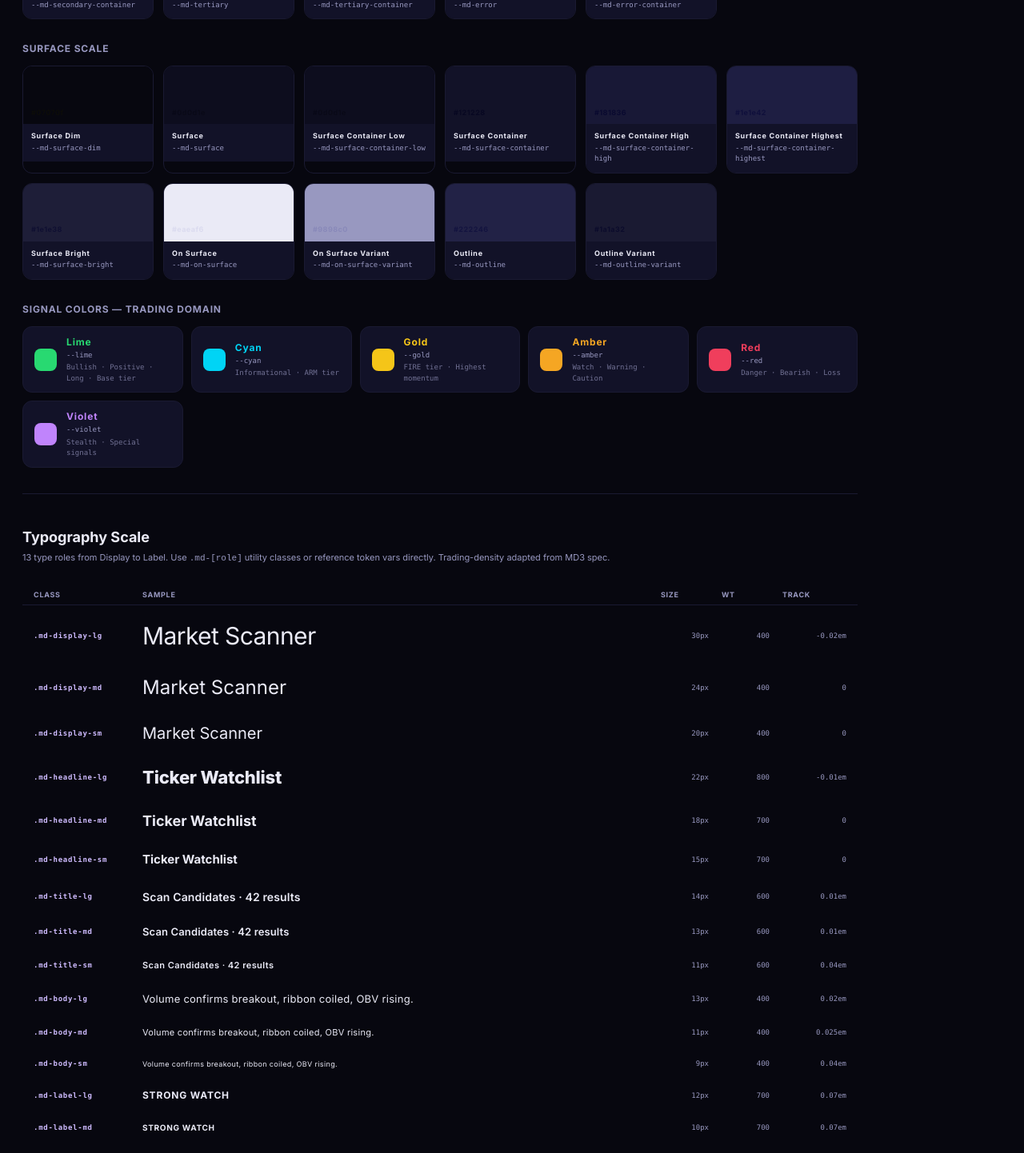
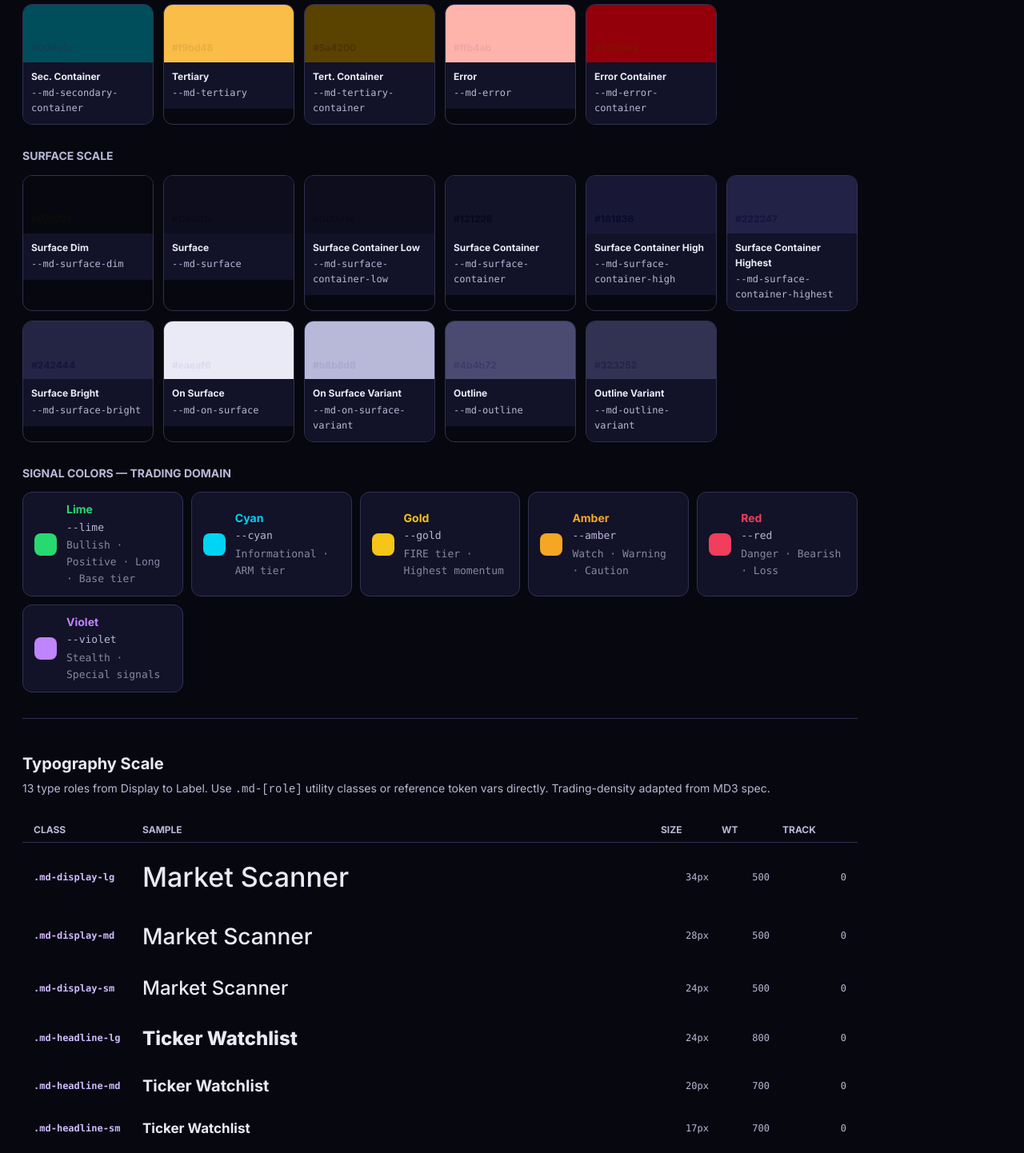
Before and after one commit to kharebakavtaradze-source/Tradeview, a Next.js app in the folder pump-scout/frontend/: page /design-system in a window 1280 px wide. Shown: the part 639-2081 px from the top of the page at 80% size. Built offline with nearby package versions, Linux system fonts and the light colour scheme.

Commit message:
UI UPDT 23 APR

```diff
--- a/pump-scout/frontend/pages/design-system.js
+++ b/pump-scout/frontend/pages/design-system.js
@@ -29,12 +29,12 @@ const MD3_SURFACES = [
   { name: 'Surface Container Low',    hex: '#0d0d1e', var: '--md-surface-container-low' },
   { name: 'Surface Container',        hex: '#121228', var: '--md-surface-container' },
   { name: 'Surface Container High',   hex: '#181836', var: '--md-surface-container-high' },
-  { name: 'Surface Container Highest',hex: '#1e1e42', var: '--md-surface-container-highest' },
-  { name: 'Surface Bright',           hex: '#1e1e38', var: '--md-surface-bright' },
+  { name: 'Surface Container Highest',hex: '#222247', var: '--md-surface-container-highest' },
+  { name: 'Surface Bright',           hex: '#242444', var: '--md-surface-bright' },
   { name: 'On Surface',               hex: '#eaeaf6', var: '--md-on-surface' },
-  { name: 'On Surface Variant',       hex: '#9898c0', var: '--md-on-surface-variant' },
-  { name: 'Outline',                  hex: '#222246', var: '--md-outline' },
-  { name: 'Outline Variant',          hex: '#1a1a32', var: '--md-outline-variant' },
+  { name: 'On Surface Variant',       hex: '#b8b8d8', var: '--md-on-surface-variant' },
+  { name: 'Outline',                  hex: '#4b4b72', var: '--md-outline' },
+  { name: 'Outline Variant',          hex: '#323252', var: '--md-outline-variant' },
 ];
 
 const SIGNAL_COLORS = [
@@ -47,21 +47,21 @@ const SIGNAL_COLORS = [
 ];
 
 const TYPE_SCALE = [
-  { role: 'display-lg',  label: 'Display Large',   size: '30px', weight: '400', tracking: '-0.02em', sample: 'Market Scanner' },
-  { role: 'display-md',  label: 'Display Medium',  size: '24px', weight: '400', tracking: '0',       sample: 'Market Scanner' },
-  { role: 'display-sm',  label: 'Display Small',   size: '20px', weight: '400', tracking: '0',       sample: 'Market Scanner' },
-  { role: 'headline-lg', label: 'Headline Large',  size: '22px', weight: '800', tracking: '-0.01em', sample: 'Ticker Watchlist' },
-  { role: 'headline-md', label: 'Headline Medium', size: '18px', weight: '700', tracking: '0',       sample: 'Ticker Watchlist' },
-  { role: 'headline-sm', label: 'Headline Small',  size: '15px', weight: '700', tracking: '0',       sample: 'Ticker Watchlist' },
-  { role: 'title-lg',    label: 'Title Large',     size: '14px', weight: '600', tracking: '0.01em',  sample: 'Scan Candidates · 42 results' },
-  { role: 'title-md',    label: 'Title Medium',    size: '13px', weight: '600', tracking: '0.01em',  sample: 'Scan Candidates · 42 results' },
-  { role: 'title-sm',    label: 'Title Small',     size: '11px', weight: '600', tracking: '0.04em',  sample: 'Scan Candidates · 42 results' },
-  { role: 'body-lg',     label: 'Body Large',      size: '13px', weight: '400', tracking: '0.02em',  sample: 'Volume confirms breakout, ribbon coiled, OBV rising.' },
-  { role: 'body-md',     label: 'Body Medium',     size: '11px', weight: '400', tracking: '0.025em', sample: 'Volume confirms breakout, ribbon coiled, OBV rising.' },
-  { role: 'body-sm',     label: 'Body Small',      size: '9px',  weight: '400', tracking: '0.04em',  sample: 'Volume confirms breakout, ribbon coiled, OBV rising.' },
-  { role: 'label-lg',    label: 'Label Large',     size: '12px', weight: '700', tracking: '0.07em',  sample: 'STRONG WATCH' },
-  { role: 'label-md',    label: 'Label Medium',    size: '10px', weight: '700', tracking: '0.07em',  sample: 'STRONG WATCH' },
-  { role: 'label-sm',    label: 'Label Small',     size: '9px',  weight: '700', tracking: '0.08em',  sample: 'STRONG WATCH' },
+  { role: 'display-lg',  label: 'Display Large',   size: '34px', weight: '500', tracking: '0',       sample: 'Market Scanner' },
+  { role: 'display-md',  label: 'Display Medium',  size: '28px', weight: '500', tracking: '0',       sample: 'Market Scanner' },
+  { role: 'display-sm',  label: 'Display Small',   size: '24px', weight: '500', tracking: '0',       sample: 'Market Scanner' },
+  { role: 'headline-lg', label: 'Headline Large',  size: '24px', weight: '800', tracking: '0',       sample: 'Ticker Watchlist' },
+  { role: 'headline-md', label: 'Headline Medium', size: '20px', weight: '700', tracking: '0',       sample: 'Ticker Watchlist' },
+  { role: 'headline-sm', label: 'Headline Small',  size: '17px', weight: '700', tracking: '0',       sample: 'Ticker Watchlist' },
+  { role: 'title-lg',    label: 'Title Large',     size: '16px', weight: '700', tracking: '0',       sample: 'Scan Candidates · 42 results' },
+  { role: 'title-md',    label: 'Title Medium',    size: '15px', weight: '600', tracking: '0',       sample: 'Scan Candidates · 42 results' },
+  { role: 'title-sm',    label: 'Title Small',     size: '14px', weight: '600', tracking: '0',       sample: 'Scan Candidates · 42 results' },
+  { role: 'body-lg',     label: 'Body Large',      size: '16px', weight: '400', tracking: '0',       sample: 'Volume confirms breakout, ribbon coiled, OBV rising.' },
+  { role: 'body-md',     label: 'Body Medium',     size: '14px', weight: '400', tracking: '0',       sample: 'Volume confirms breakout, ribbon coiled, OBV rising.' },
+  { role: 'body-sm',     label: 'Body Small',      size: '13px', weight: '400', tracking: '0',       sample: 'Volume confirms breakout, ribbon coiled, OBV rising.' },
+  { role: 'label-lg',    label: 'Label Large',     size: '14px', weight: '700', tracking: '0',       sample: 'STRONG WATCH' },
+  { role: 'label-md',    label: 'Label Medium',    size: '13px', weight: '700', tracking: '0',       sample: 'STRONG WATCH' },
+  { role: 'label-sm',    label: 'Label Small',     size: '12px', weight: '700', tracking: '0',       sample: 'STRONG WATCH' },
 ];
 
 const SHAPES = [
@@ -190,7 +190,7 @@ function TypeRow({ role, label, size, weight, tracking, sample }) {
       </span>
       <span className={styles.typeMeta}>{size}</span>
       <span className={styles.typeMeta}>{weight}</span>
-      <span className={styles.typeMeta} style={{ fontFamily: 'var(--font-mono)', fontSize: 9 }}>{tracking}</span>
+      <span className={styles.typeMeta} style={{ fontFamily: 'var(--font-mono)', fontSize: 'var(--md-label-sm-size)' }}>{tracking}</span>
     </div>
   );
 }
--- a/pump-scout/frontend/styles/DesignSystem.module.css
+++ b/pump-scout/frontend/styles/DesignSystem.module.css
@@ -144,9 +144,9 @@
 }
 
 .swatchBlockLabel {
-  font-size: 9px;
+  font-size: var(--md-label-sm-size);
   font-weight: 700;
-  letter-spacing: 0.05em;
+  letter-spacing: var(--md-label-sm-tracking);
   mix-blend-mode: difference;
   filter: invert(1);
   opacity: 0.7;
@@ -166,7 +166,7 @@
 }
 
 .swatchHex {
-  font-size: 9px;
+  font-size: var(--md-label-sm-size);
   color: var(--md-on-surface-variant, var(--text-muted));
   font-family: var(--font-mono);
 }
@@ -216,7 +216,7 @@
 }
 
 .signalVar {
-  font-size: 9px;
+  font-size: var(--md-body-sm-size);
   font-family: var(--font-mono);
   color: var(--md-on-surface-variant, var(--text-muted));
   margin-top: 1px;
@@ -275,7 +275,7 @@
 }
 
 .typeMeta {
-  font-size: 9px;
+  font-size: var(--md-label-sm-size);
   color: var(--md-on-surface-variant, var(--text-muted));
   font-family: var(--font-mono);
   text-align: right;
@@ -365,7 +365,7 @@
 }
 
 .elevTint {
-  font-size: 9px;
+  font-size: var(--md-label-sm-size);
   font-family: var(--font-mono);
   color: var(--md-primary, var(--accent));
   margin-top: 8px;
@@ -405,7 +405,7 @@
 }
 
 .motionToken {
-  font-size: 9px;
+  font-size: var(--md-label-sm-size);
   font-family: var(--font-mono);
   color: var(--md-primary, var(--accent));
   margin-bottom: 14px;
@@ -744,9 +744,9 @@
 }
 
 .tierVars {
-  font-size: 9px;
+  font-size: var(--md-body-sm-size);
   font-family: var(--font-mono);
-  opacity: 0.65;
+  opacity: 0.8;
   line-height: 1.7;
 }
 
--- a/pump-scout/frontend/styles/globals.css
+++ b/pump-scout/frontend/styles/globals.css
@@ -39,20 +39,20 @@
   /* Surface scale — 5-tier MD3 system */
   --md-surface-dim:                #07070f;   /* darkest — page bg */
   --md-surface:                    #0d0d1e;   /* cards, panels */
-  --md-surface-bright:             #1e1e38;   /* elevated / focus */
+  --md-surface-bright:             #242444;   /* elevated / focus */
   --md-surface-container-lowest:   #04040a;
   --md-surface-container-low:      #0d0d1e;
   --md-surface-container:          #121228;   /* standard container */
   --md-surface-container-high:     #181836;
-  --md-surface-container-highest:  #1e1e42;
+  --md-surface-container-highest:  #222247;
 
   /* On-surface */
   --md-on-surface:         #eaeaf6;
-  --md-on-surface-variant: #9898c0;
+  --md-on-surface-variant: #b8b8d8;
 
   /* Outline */
-  --md-outline:         #222246;
-  --md-outline-variant: #1a1a32;
+  --md-outline:         #4b4b72;
+  --md-outline-variant: #323252;
 
   /* Inverse */
   --md-inverse-surface:    #eaeaf6;
@@ -91,29 +91,29 @@
   ══════════════════════════════════════════════════════════ */
 
   /* Display */
-  --md-display-lg-size:    30px;  --md-display-lg-weight:  400; --md-display-lg-tracking: -0.02em; --md-display-lg-height: 1.15;
-  --md-display-md-size:    24px;  --md-display-md-weight:  400; --md-display-md-tracking: 0em;     --md-display-md-height: 1.2;
-  --md-display-sm-size:    20px;  --md-display-sm-weight:  400; --md-display-sm-tracking: 0em;     --md-display-sm-height: 1.25;
+  --md-display-lg-size:    34px;  --md-display-lg-weight:  500; --md-display-lg-tracking: 0;       --md-display-lg-height: 1.18;
+  --md-display-md-size:    28px;  --md-display-md-weight:  500; --md-display-md-tracking: 0;       --md-display-md-height: 1.2;
+  --md-display-sm-size:    24px;  --md-display-sm-weight:  500; --md-display-sm-tracking: 0;       --md-display-sm-height: 1.25;
 
   /* Headline */
-  --md-headline-lg-size:   22px;  --md-headline-lg-weight: 800; --md-headline-lg-tracking: -0.01em; --md-headline-lg-height: 1.25;
-  --md-headline-md-size:   18px;  --md-headline-md-weight: 700; --md-headline-md-tracking: 0em;     --md-headline-md-height: 1.3;
-  --md-headline-sm-size:   15px;  --md-headline-sm-weight: 700; --md-headline-sm-tracking: 0em;     --md-headline-sm-height: 1.35;
+  --md-headline-lg-size:   24px;  --md-headline-lg-weight: 800; --md-headline-lg-tracking: 0;       --md-headline-lg-height: 1.3;
+  --md-headline-md-size:   20px;  --md-headline-md-weight: 700; --md-headline-md-tracking: 0;       --md-headline-md-height: 1.35;
+  --md-headline-sm-size:   17px;  --md-headline-sm-weight: 700; --md-headline-sm-tracking: 0;       --md-headline-sm-height: 1.4;
 
   /* Title */
-  --md-title-lg-size:      14px;  --md-title-lg-weight:    600; --md-title-lg-tracking: 0.01em;  --md-title-lg-height: 1.4;
-  --md-title-md-size:      13px;  --md-title-md-weight:    600; --md-title-md-tracking: 0.01em;  --md-title-md-height: 1.45;
-  --md-title-sm-size:      11px;  --md-title-sm-weight:    600; --md-title-sm-tracking: 0.04em;  --md-title-sm-height: 1.45;
+  --md-title-lg-size:      16px;  --md-title-lg-weight:    700; --md-title-lg-tracking: 0;       --md-title-lg-height: 1.45;
+  --md-title-md-size:      15px;  --md-title-md-weight:    600; --md-title-md-tracking: 0;       --md-title-md-height: 1.5;
+  --md-title-sm-size:      14px;  --md-title-sm-weight:    600; --md-title-sm-tracking: 0;       --md-title-sm-height: 1.5;
 
   /* Body */
-  --md-body-lg-size:       13px;  --md-body-lg-weight:     400; --md-body-lg-tracking: 0.02em;   --md-body-lg-height: 1.55;
-  --md-body-md-size:       11px;  --md-body-md-weight:     400; --md-body-md-tracking: 0.025em;  --md-body-md-height: 1.55;
-  --md-body-sm-size:        9px;  --md-body-sm-weight:     400; --md-body-sm-tracking: 0.04em;   --md-body-sm-height: 1.5;
+  --md-body-lg-size:       16px;  --md-body-lg-weight:     400; --md-body-lg-tracking: 0;        --md-body-lg-height: 1.65;
+  --md-body-md-size:       14px;  --md-body-md-weight:     400; --md-body-md-tracking: 0;        --md-body-md-height: 1.6;
+  --md-body-sm-size:       13px;  --md-body-sm-weight:     400; --md-body-sm-tracking: 0;        --md-body-sm-height: 1.55;
 
   /* Label */
-  --md-label-lg-size:      12px;  --md-label-lg-weight:    700; --md-label-lg-tracking: 0.07em;  --md-label-lg-height: 1.4;
-  --md-label-md-size:      10px;  --md-label-md-weight:    700; --md-label-md-tracking: 0.07em;  --md-label-md-height: 1.4;
-  --md-label-sm-size:       9px;  --md-label-sm-weight:    700; --md-label-sm-tracking: 0.08em;  --md-label-sm-height: 1.4;
+  --md-label-lg-size:      14px;  --md-label-lg-weight:    700; --md-label-lg-tracking: 0;       --md-label-lg-height: 1.45;
+  --md-label-md-size:      13px;  --md-label-md-weight:    700; --md-label-md-tracking: 0;       --md-label-md-height: 1.45;
+  --md-label-sm-size:      12px;  --md-label-sm-weight:    700; --md-label-sm-tracking: 0;       --md-label-sm-height: 1.45;
 
   /* ══════════════════════════════════════════════════════════
      MD3 MOTION
@@ -211,25 +211,25 @@
   --text-primary: var(--text);
 
   /* Borders → MD3 outline */
-  --border:  #1a1a32;   /* = md-outline-variant */
-  --border2: #222246;   /* = md-outline */
+  --border:  #323252;   /* = md-outline-variant */
+  --border2: #4b4b72;   /* = md-outline */
 
   /* Text → MD3 on-surface */
   --text:       #eaeaf6;   /* = md-on-surface */
-  --text-dim:   #9898c0;   /* = md-on-surface-variant */
-  --text-muted: #56567a;   /* tertiary label */
+  --text-dim:   #b8b8d8;   /* = md-on-surface-variant */
+  --text-muted: #8f8fba;   /* tertiary label */
 
   /* Typography */
   --font-ui:   'Inter', -apple-system, BlinkMacSystemFont, 'Segoe UI', sans-serif;
   --font-mono: 'SF Mono', 'Fira Code', 'Consolas', 'Monaco', monospace;
 
   /* Font size scale */
-  --text-2xs:  9px;
-  --text-xs:   10px;
-  --text-sm:   11px;
-  --text-base: 13px;
-  --text-md:   14px;
-  --text-lg:   16px;
+  --text-2xs:  12px;
+  --text-xs:   13px;
+  --text-sm:   14px;
+  --text-base: 16px;
+  --text-md:   16px;
+  --text-lg:   18px;
   --text-xl:   20px;
   --text-2xl:  24px;
   --text-3xl:  30px;
@@ -282,7 +282,7 @@ html, body {
   color: var(--text);
   font-family: var(--font-ui);
   font-size: var(--text-base);
-  line-height: 1.5;
+  line-height: 1.6;
   min-height: 100vh;
   -webkit-font-smoothing: antialiased;
   -moz-osx-font-smoothing: grayscale;
@@ -294,7 +294,11 @@ a {
   color: var(--cyan);
   text-decoration: none;
 }
-a:hover { text-decoration: none; opacity: 0.85; }
+a:hover {
+  color: var(--md-secondary, var(--cyan));
+  text-decoration: underline;
+  text-underline-offset: 3px;
+}
 
 button {
   cursor: pointer;
@@ -304,6 +308,16 @@ button {
 input, textarea, select {
   font-family: var(--font-ui);
   font-size: inherit;
+}
+
+:focus-visible {
+  outline: 3px solid var(--md-secondary, var(--cyan));
+  outline-offset: 3px;
+}
+
+::selection {
+  background: var(--md-primary-container);
+  color: var(--md-on-primary-container);
 }
 
 /* ── Scrollbar ────────────────────────────────────────────── */
```
